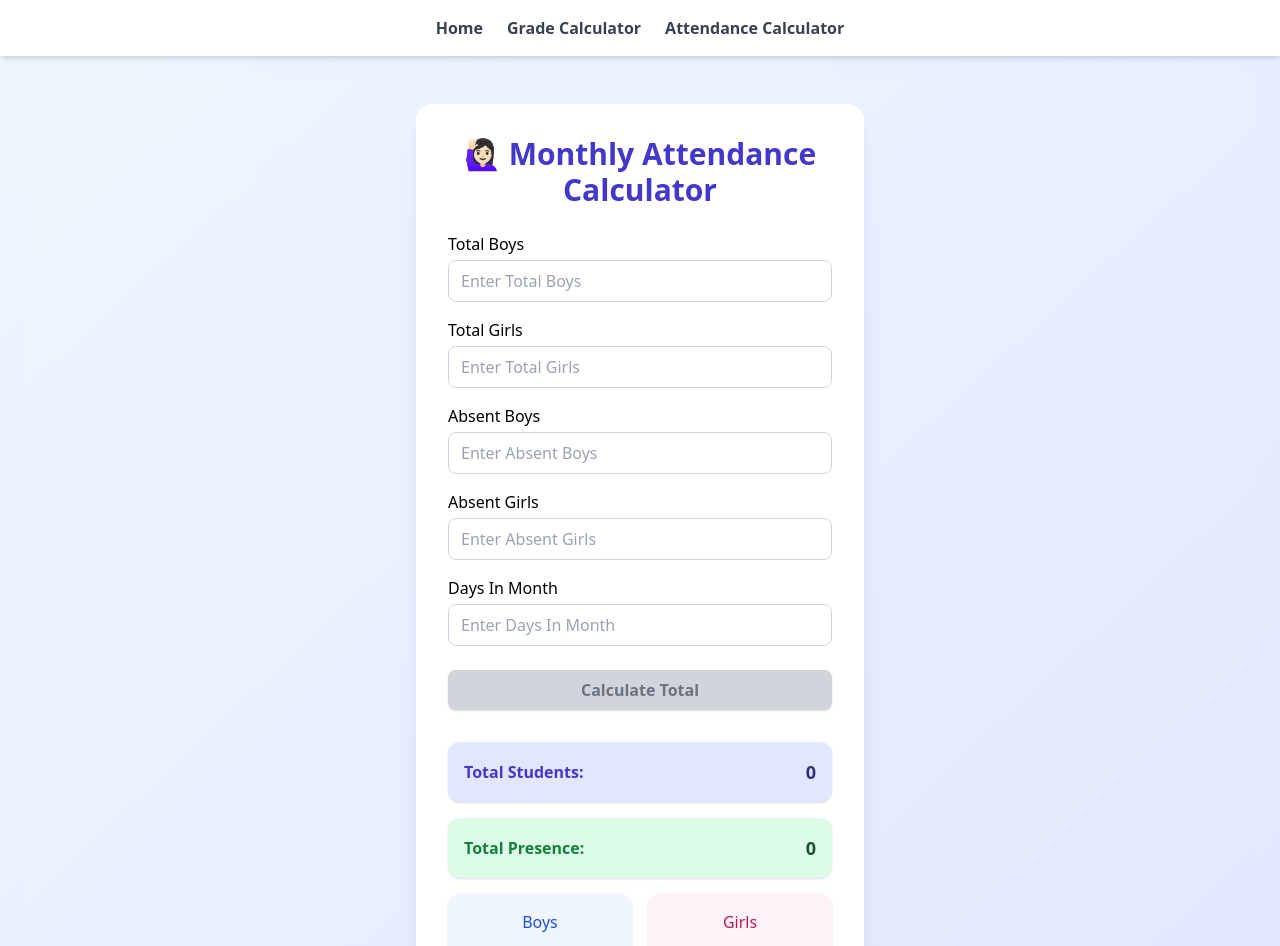
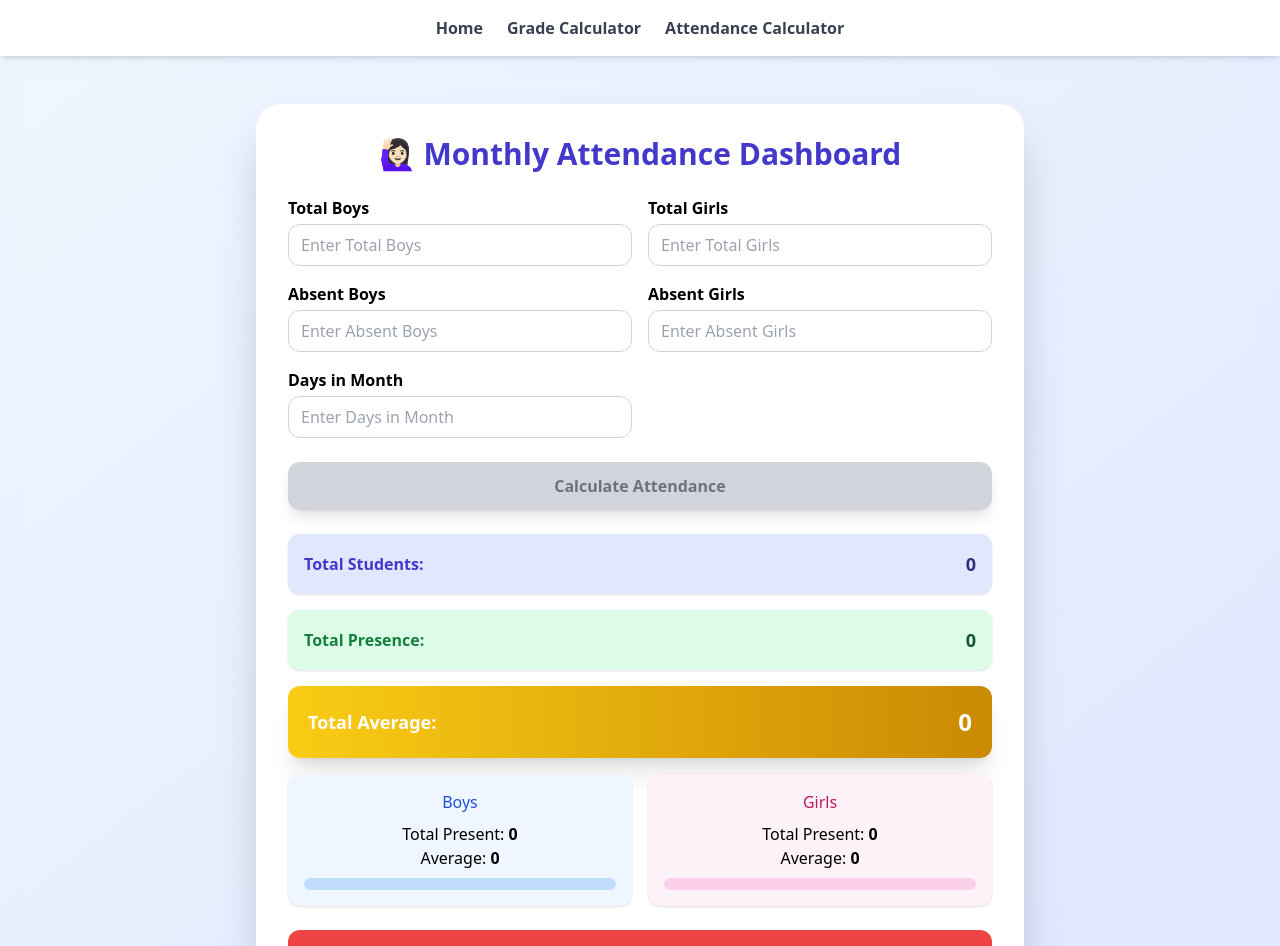
Before and after one commit to dvnp19/grading-app, a React (Create React App) app: page /attendance-calculator in a window 1280 px wide. Shown: the top 946 px of the page. Built offline with nearby package versions, Linux system fonts and the light colour scheme.

Commit message:
add logic

```diff
--- a/src/components/AttendanceCalculator/AttendanceCalculator.tsx
+++ b/src/components/AttendanceCalculator/AttendanceCalculator.tsx
@@ -31,29 +31,19 @@ const AttendanceCalculator = () => {
 
   const validate = (field: Field, value: string) => {
     const num = Number(value);
-
-    // Required
     if (value === '') return 'This field is required';
-
-    // Negative
     if (num < 0) return 'Value cannot be negative';
-
-    // Days validation
-    if (field === 'daysInMonth' && num <= 0) {
-      return 'Days must be greater than 0';
-    }
+    if (field === 'daysInMonth' && num <= 0) return 'Days must be greater than 0';
     return '';
   };
 
   const handleChange = (field: Field, value: string) => {
     setForm((prev) => ({ ...prev, [field]: value }));
-
-    const errorMsg = validate(field, value);
-    setErrors((prev) => ({ ...prev, [field]: errorMsg }));
+    setErrors((prev) => ({ ...prev, [field]: validate(field, value) }));
   };
 
+  const allFilled = Object.values(form).every((f) => f !== '');
   const hasErrors = Object.values(errors).some((e) => e !== '');
-  const allFilled = Object.values(form).every((f) => f !== '');
   const canCalculate = allFilled && !hasErrors;
 
   const handleCalculate = () => {
@@ -64,12 +54,10 @@ const AttendanceCalculator = () => {
     const days = Number(form.daysInMonth);
 
     const boys = attendanceService.calculateTotalPresenceInAMonth(totalBoys, days) - absentBoys;
-
     const girls = attendanceService.calculateTotalPresenceInAMonth(totalGirls, days) - absentGirls;
 
     const avgBoysPresent = Number((boys / days).toFixed(1));
     const avgGirlsPresent = Number((girls / days).toFixed(1));
-
     const totalAvg = Number((avgBoysPresent + avgGirlsPresent).toFixed(1));
 
     setResult({
@@ -89,7 +77,6 @@ const AttendanceCalculator = () => {
       totalAbsentGirls: '',
       daysInMonth: '',
     });
-
     setErrors({
       totalBoys: '',
       totalGirls: '',
@@ -97,7 +84,6 @@ const AttendanceCalculator = () => {
       totalAbsentGirls: '',
       daysInMonth: '',
     });
-
     setResult({
       totalBoysPresent: 0,
       totalGirlsPresent: 0,
@@ -109,72 +95,68 @@ const AttendanceCalculator = () => {
 
   return (
     <div className="min-h-screen flex flex-col items-center justify-center bg-gradient-to-br from-blue-50 to-indigo-100 p-6">
-      {/* Animated Card */}
+      {/* Card with Animation */}
       <motion.div
-        initial={{ opacity: 0, y: 30 }}
+        initial={{ opacity: 0, y: 40 }}
         animate={{ opacity: 1, y: 0 }}
         transition={{ duration: 0.6 }}
-        className="bg-white shadow-xl rounded-2xl p-8 w-full max-w-md"
+        className="bg-white shadow-2xl rounded-3xl p-8 w-full max-w-3xl"
       >
         <h1 className="text-3xl font-bold text-center mb-6 text-indigo-700">
-          🙋🏻‍♀️ Monthly Attendance Calculator
+          🙋🏻‍♀️ Monthly Attendance Dashboard
         </h1>
 
-        {/* Dynamic Inputs */}
+        {/* --- INPUTS --- */}
+        <div className="grid grid-cols-1 sm:grid-cols-2 gap-4 mb-6">
           {(
             [
               ['totalBoys', 'Total Boys'],
               ['totalGirls', 'Total Girls'],
               ['totalAbsentBoys', 'Absent Boys'],
               ['totalAbsentGirls', 'Absent Girls'],
-            ['daysInMonth', 'Days In Month'],
+              ['daysInMonth', 'Days in Month'],
             ] satisfies [Field, string][]
           ).map(([field, label]) => (
-          <div key={field} className="mt-4">
-            <label className="font-medium">{label}</label>
+            <div key={field} className="flex flex-col">
+              <label className="font-semibold mb-1">{label}</label>
               <input
                 type="number"
                 value={form[field]}
                 onChange={(e) => handleChange(field, e.target.value)}
-              className={`border mt-1 w-full border-gray-300 rounded-lg px-3 py-2 focus:ring-2
-                ${errors[field] ? 'border-red-500' : 'focus:ring-indigo-400'}`}
+                className={`border rounded-xl px-3 py-2 focus:ring-2 focus:outline-none
+                  ${errors[field] ? 'border-red-500 focus:ring-red-400' : 'border-gray-300 focus:ring-indigo-400'}`}
                 placeholder={`Enter ${label}`}
               />
-
-            {/* Validation Error */}
               {errors[field] && (
-              <motion.p
+                <motion.span
+                  className="text-red-600 text-sm mt-1"
                   initial={{ opacity: 0 }}
                   animate={{ opacity: 1 }}
-                className="text-red-600 text-sm mt-1"
                 >
                   {errors[field]}
-              </motion.p>
+                </motion.span>
               )}
             </div>
           ))}
+        </div>
 
-        {/* Calculate Button */}
+        {/* --- CALCULATE BUTTON --- */}
         <motion.button
           whileTap={{ scale: canCalculate ? 0.95 : 1 }}
           onClick={handleCalculate}
           disabled={!canCalculate}
-          className={`mt-6 w-full font-semibold px-4 py-2 rounded-lg shadow transition-all duration-200
-          ${
-            canCalculate
-              ? 'bg-blue-500 hover:bg-green-600 text-white'
-              : 'bg-gray-300 text-gray-500 cursor-not-allowed'
-          }`}
+          className={`w-full py-3 rounded-xl font-semibold shadow-lg mb-6 transition-all duration-200
+            ${canCalculate ? 'bg-blue-500 hover:bg-green-500 text-white' : 'bg-gray-300 text-gray-500 cursor-not-allowed'}`}
         >
-          Calculate Total
+          Calculate Attendance
         </motion.button>
 
-        {/* --- RESULTS SECTION --- */}
+        {/* --- RESULTS DASHBOARD --- */}
         <motion.div
-          initial={{ opacity: 0, y: 20 }}
-          animate={{ opacity: 1, y: 0 }}
-          transition={{ duration: 0.5 }}
-          className="mt-8 grid gap-4"
+          initial={{ opacity: 0 }}
+          animate={{ opacity: 1 }}
+          transition={{ duration: 0.6 }}
+          className="grid gap-4"
         >
           {/* Total Students */}
           <div className="bg-indigo-100 rounded-xl p-4 shadow flex justify-between items-center">
@@ -192,10 +174,16 @@ const AttendanceCalculator = () => {
             </span>
           </div>
 
-          {/* Individual Counts */}
-          <div className="flex gap-4">
-            {/* Boys */}
-            <div className="flex-1 bg-blue-50 rounded-xl p-4 shadow text-center">
+          {/* Total Average */}
+          <div className="bg-gradient-to-r from-yellow-400 to-yellow-600 text-white rounded-xl p-5 shadow-xl flex justify-between items-center">
+            <span className="font-semibold text-lg">Total Average:</span>
+            <span className="font-extrabold text-2xl">{result.totalAvg}</span>
+          </div>
+
+          {/* Individual Cards */}
+          <div className="flex flex-col sm:flex-row gap-4">
+            {/* Boys Card */}
+            <div className="flex-1 bg-blue-50 p-4 rounded-xl shadow text-center">
               <h3 className="font-medium text-blue-700 mb-2">Boys</h3>
               <p>
                 Total Present: <span className="font-bold">{result.totalBoysPresent}</span>
@@ -215,8 +203,8 @@ const AttendanceCalculator = () => {
               </div>
             </div>
 
-            {/* Girls */}
-            <div className="flex-1 bg-pink-50 rounded-xl p-4 shadow text-center">
+            {/* Girls Card */}
+            <div className="flex-1 bg-pink-50 p-4 rounded-xl shadow text-center">
               <h3 className="font-medium text-pink-700 mb-2">Girls</h3>
               <p>
                 Total Present: <span className="font-bold">{result.totalGirlsPresent}</span>
@@ -236,19 +224,13 @@ const AttendanceCalculator = () => {
               </div>
             </div>
           </div>
-
-          {/* Total Average */}
-          <div className="bg-yellow-100 rounded-xl p-4 shadow flex justify-between items-center">
-            <span className="font-semibold text-yellow-700">Total Average:</span>
-            <span className="text-yellow-900 font-bold text-lg">{result.totalAvg}</span>
-          </div>
         </motion.div>
 
-        {/* Reset Button */}
+        {/* RESET BUTTON */}
         <motion.button
           whileTap={{ scale: 0.95 }}
           onClick={handleReset}
-          className="mt-6 w-full bg-red-500 hover:bg-red-600 text-white font-semibold px-4 py-2 rounded-lg shadow"
+          className="w-full py-3 mt-6 rounded-xl bg-red-500 hover:bg-red-600 text-white font-semibold shadow-lg"
         >
           Reset
         </motion.button>
```
Lines whose indentation alone changed are shown as unchanged.
